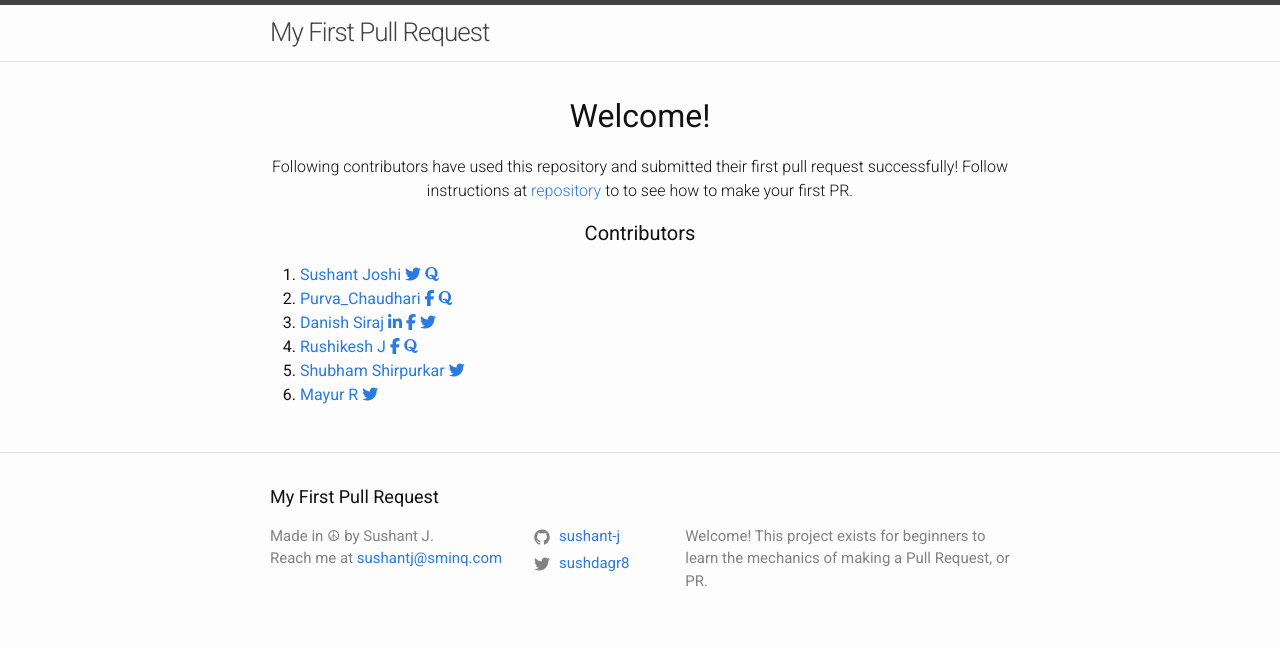
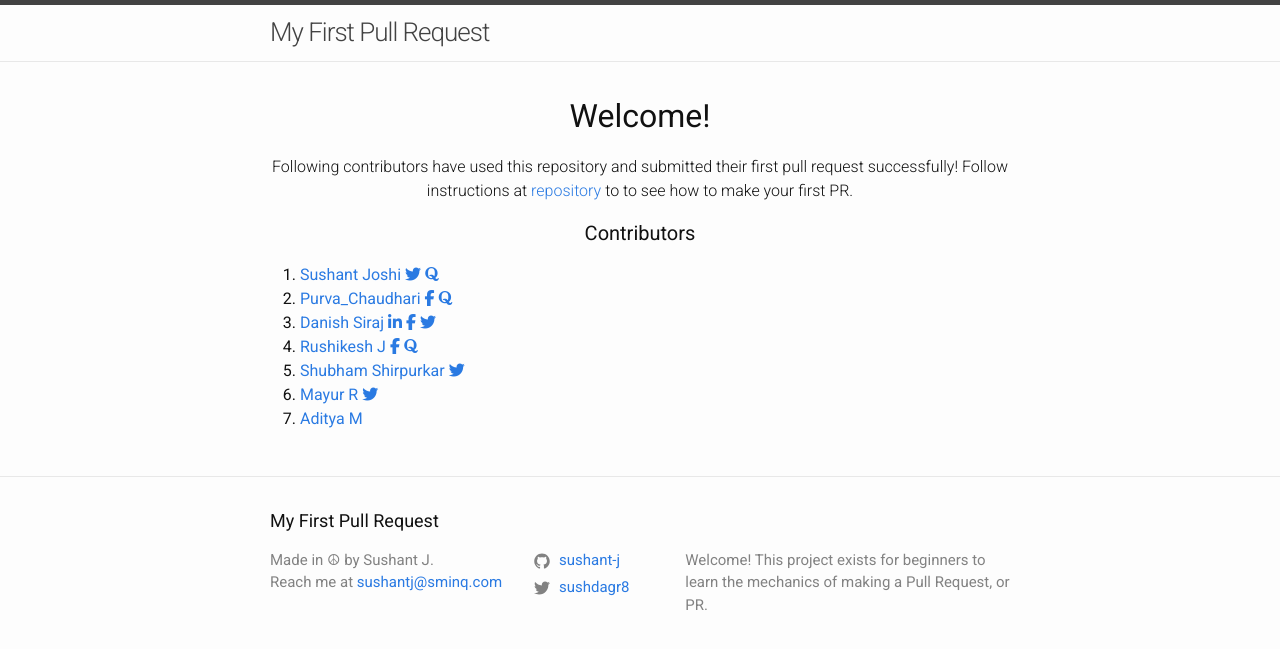
Before and after one commit to sushant-j/my-first-pull-request, a Jekyll site: the page built from index.md, in a window 1280 px wide. Shown: the top 649 px of the page. Built offline with Jekyll 4.4.1, drawn with Linux system fonts in a browser that asks for light colours; nearby versions of some CDN libraries.

Commit message:
Update home.html (#30)

```diff
--- a/_layouts/home.html
+++ b/_layouts/home.html
@@ -74,5 +74,10 @@
         <i class="fa fa-twitter"></i>
       </a>
     </li>
+    <li>
+      <a href="https://github.com/ida-09/">
+        Aditya M
+      </a>
+    </li>
   </ol>
 </div>
```
